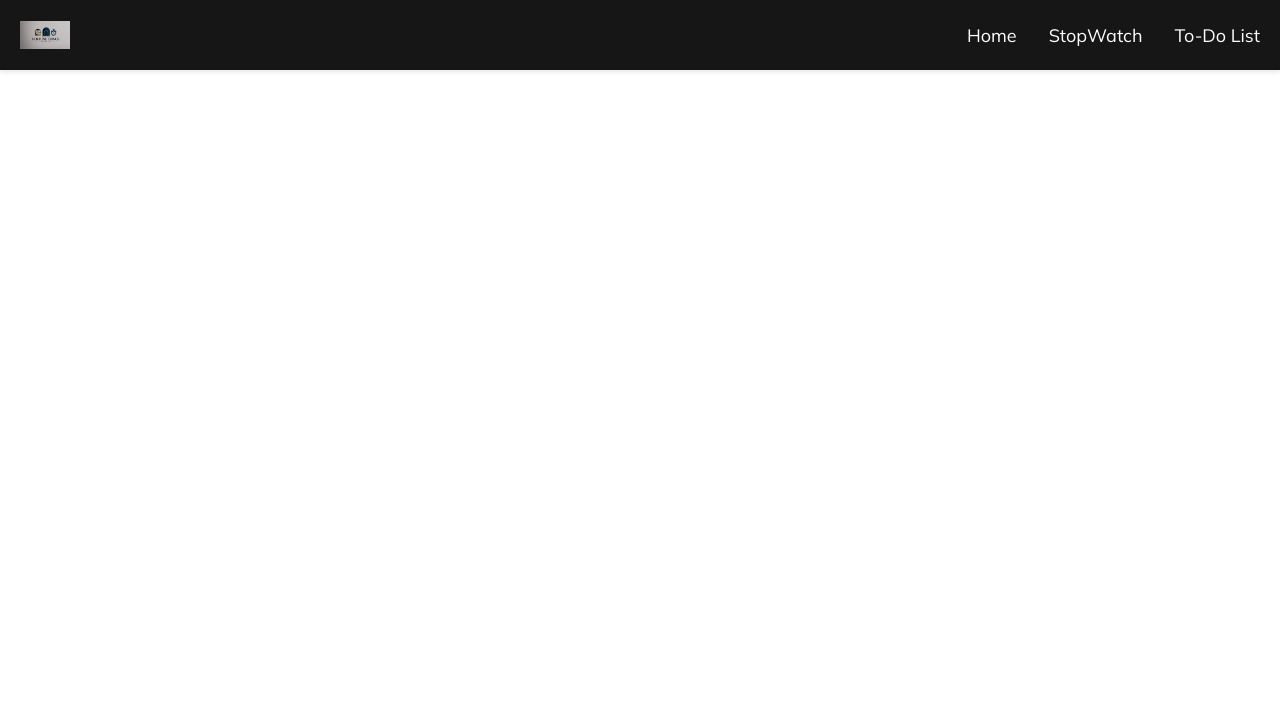
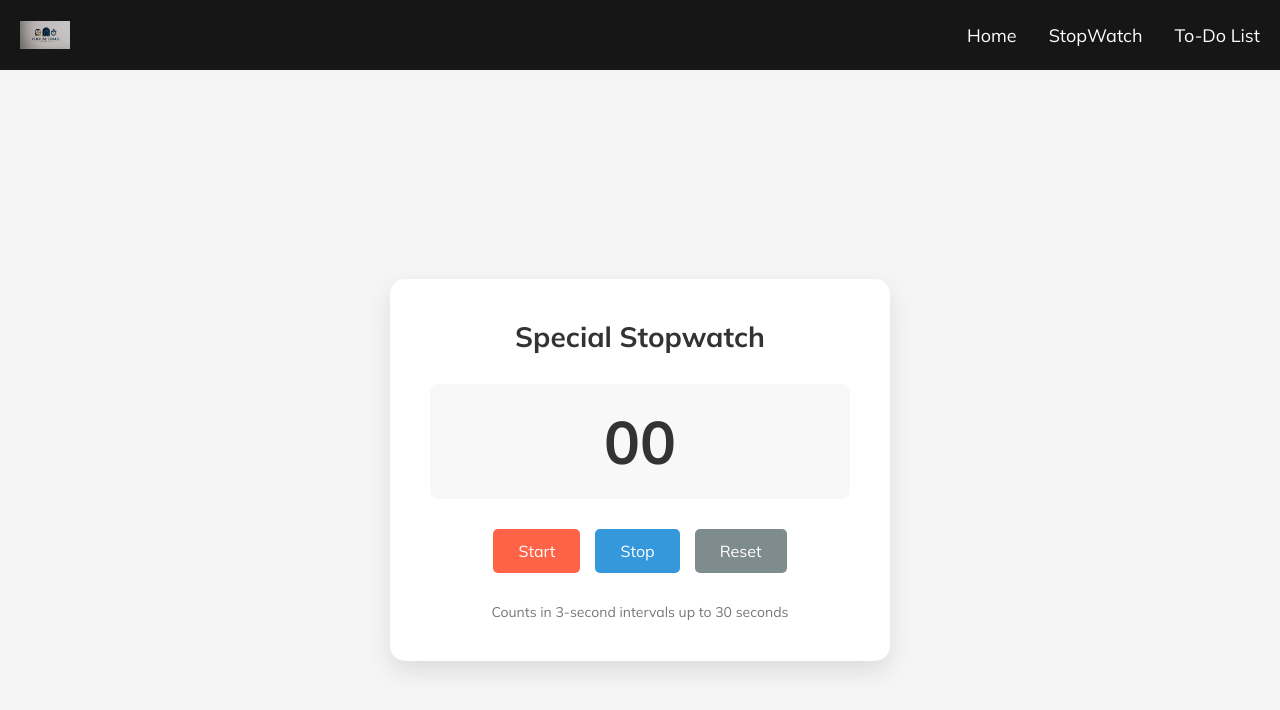
Before and after one commit to utshobbose/Fortune-Things, a plain HTML site: page index.html in a window 1280 px wide. Drawn offline with Linux system fonts and the light colour scheme.

Commit message:
Added StopWatch

```diff
--- a/fortune.css
+++ b/fortune.css
@@ -74,3 +74,92 @@
     font-size: 1.5rem;
     color: white;
   }
+
+
+  /* Stopwatch Section */
+  html {
+    scroll-behavior: smooth;
+}
+.stopwatch-section {
+  min-height: 100vh;
+  display: flex;
+  justify-content: center;
+  align-items: center;
+  background-color: #f5f5f5;
+  padding: 20px;
+}
+
+.stopwatch-container {
+  background-color: white;
+  border-radius: 15px;
+  box-shadow: 0 10px 25px rgba(0, 0, 0, 0.1);
+  width: 100%;
+  max-width: 500px;
+  padding: 40px;
+  text-align: center;
+}
+
+.stopwatch-container h2 {
+  margin-bottom: 30px;
+  color: #333;
+  font-size: 28px;
+}
+
+.timer-display {
+  font-size: 60px;
+  font-weight: bold;
+  margin: 20px 0;
+  padding: 20px;
+  background-color: #f8f8f8;
+  border-radius: 8px;
+  color: #333;
+}
+
+.controls {
+  display: flex;
+  justify-content: center;
+  gap: 15px;
+  margin: 30px 0;
+}
+
+.control-btn {
+  background-color: tomato;
+  color: white;
+  border: none;
+  border-radius: 5px;
+  padding: 12px 25px;
+  font-size: 16px;
+  cursor: pointer;
+  transition: background-color 0.3s, transform 0.2s;
+}
+
+.control-btn:hover {
+  background-color: #e84c3d;
+  transform: translateY(-2px);
+}
+
+.control-btn:active {
+  transform: translateY(0);
+}
+
+#stopBtn {
+  background-color: #3498db;
+}
+
+#stopBtn:hover {
+  background-color: #2980b9;
+}
+
+#resetBtn {
+  background-color: #7f8c8d;
+}
+
+#resetBtn:hover {
+  background-color: #636e72;
+}
+
+.timer-info {
+  color: #777;
+  margin-top: 20px;
+  font-size: 14px;
+}
--- a/index.html
+++ b/index.html
@@ -15,12 +15,29 @@
             <!-- <button class="hamburger" onclick="toggleMenu()">☰</button> -->
             <ul class="nav-menu" id="nav-menu">
                 <li><a href="/index.html">Home</a></li>
-                <li><a href="#stopwatch">StopWatch</a></li>
+                <li><a href="#stopwatch" class="smooth-scroll">StopWatch</a></li>
                 <li><a href="/todo.html" target="_blank">To-Do List</a></li>
 
             </ul>
         </div>
     </nav>
 
+
+    <section id="stopwatch" class="stopwatch-section">
+        <div class="stopwatch-container">
+            <h2>Special Stopwatch</h2>
+            <div class="timer-display">00:00:00</div>
+            <div class="controls">
+                <button id="startBtn" class="control-btn">Start</button>
+                <button id="stopBtn" class="control-btn">Stop</button>
+                <button id="resetBtn" class="control-btn">Reset</button>
+            </div>
+            <p class="timer-info">Counts in 3-second intervals up to 30 seconds</p>
+        </div>
+    </section>
+
+
+    <script src="/stopwatch.js"></script>
+
 </body>
 </html>
--- /dev/null
+++ b/stopwatch.js
@@ -0,0 +1,70 @@
+document.addEventListener('DOMContentLoaded', function() {
+    const timerDisplay = document.querySelector('.timer-display');
+    const startBtn = document.getElementById('startBtn');
+    const stopBtn = document.getElementById('stopBtn');
+    const resetBtn = document.getElementById('resetBtn');
+
+    let timer = null;
+    let secondsCount = 0;
+    let isRunning = false;
+
+
+    document.querySelector('.smooth-scroll').addEventListener('click', function(e) {
+        e.preventDefault();
+        const targetId = this.getAttribute('href');
+        const targetSection = document.querySelector(targetId);
+        targetSection.scrollIntoView({ behavior: 'smooth' });
+    });
+
+
+    function updateDisplay() {
+        timerDisplay.textContent = secondsCount < 10 ? '0' + secondsCount : secondsCount;
+    }
+
+
+    function startTimer() {
+        if (!isRunning) {
+            isRunning = true;
+
+            // Use setInterval to increment the timer every 3 seconds
+            timer = setInterval(function() {
+                // Increment by 3 seconds
+                secondsCount += 3;
+
+
+                updateDisplay();
+
+                // Check if we've reached 30 seconds
+                if (secondsCount >= 30) {
+                    clearInterval(timer);
+                    isRunning = false;  // Stop the timer at 30 seconds
+                }
+            }, 3000);
+        }
+    }
+
+    function stopTimer() {
+        if (isRunning) {
+            clearInterval(timer);
+            isRunning = false;
+        }
+    }
+
+
+    function resetTimer() {
+
+        stopTimer();   // Stop the timer if it's running
+
+
+        secondsCount = 0;  // Reset the seconds count
+
+        updateDisplay();
+    }
+
+
+    startBtn.addEventListener('click', startTimer);
+    stopBtn.addEventListener('click', stopTimer);
+    resetBtn.addEventListener('click', resetTimer);
+
+    updateDisplay();
+});
```
